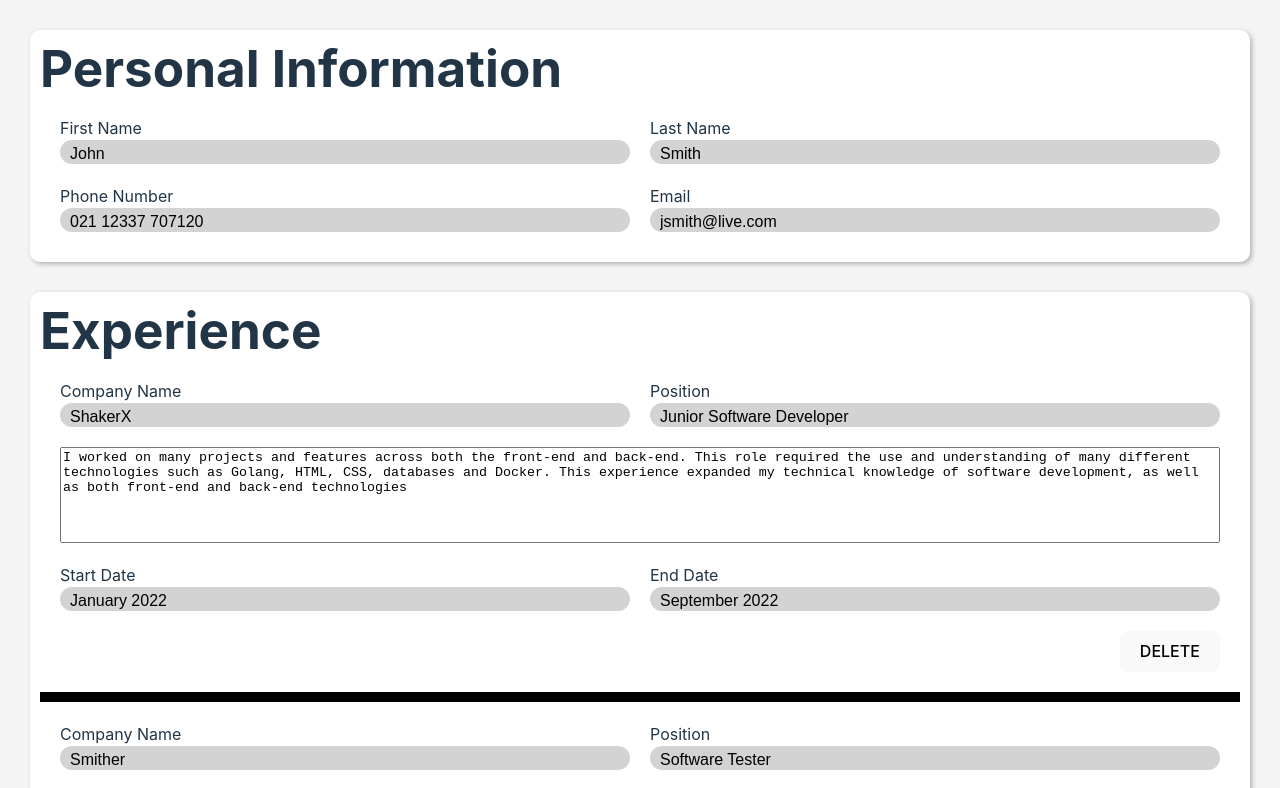
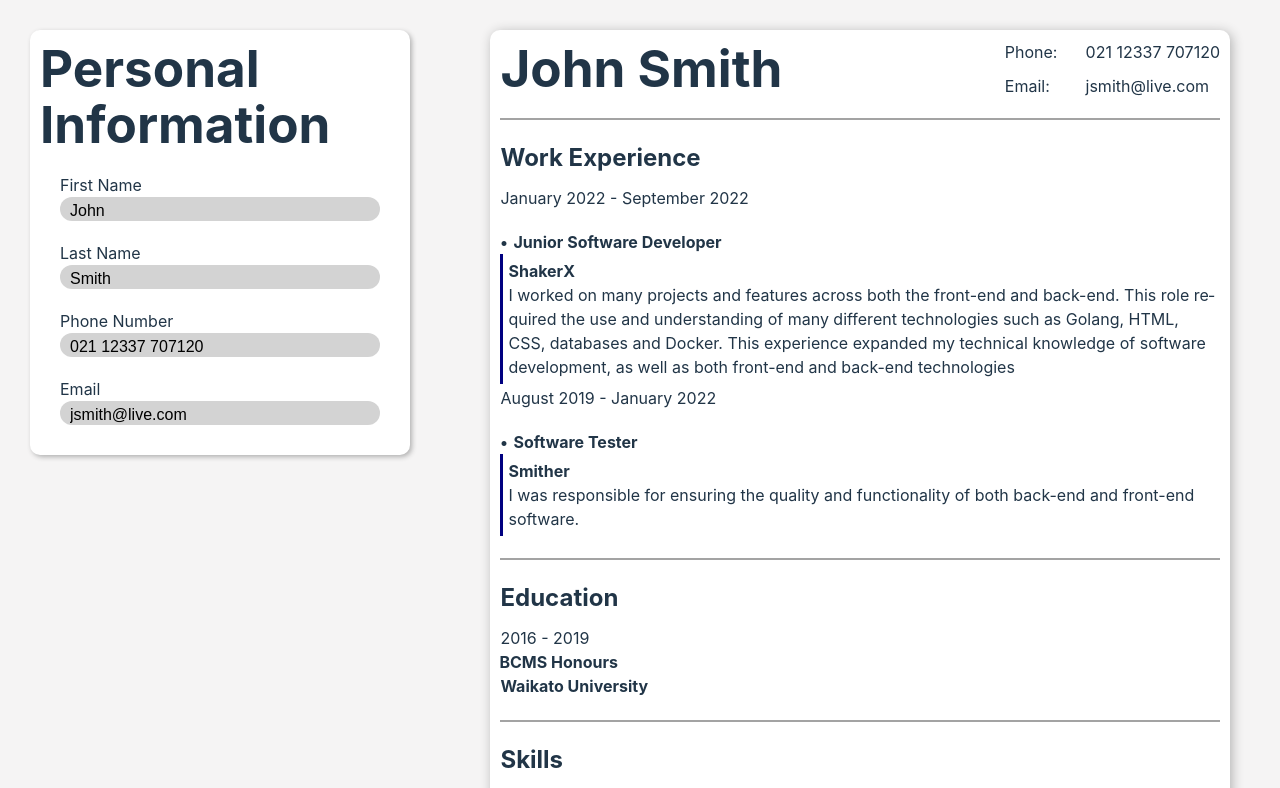
Before and after one commit to BrynyPatchett/cv-generator, a React (Vite) app: page / in a window 1280 px wide. Shown: the top 788 px of the page. Built offline with nearby package versions, Linux system fonts and the light colour scheme.

Commit message:
improved responsive design

```diff
--- a/src/App.css
+++ b/src/App.css
@@ -11,6 +11,10 @@
 }
 
 .app{
+  max-width: 100%;
   display: flex;
-  flex-wrap: wrap;
+  flex-direction: row;
+  @media (max-width:768px) {
+    flex-direction: column;
+  }
 }
--- a/src/App.jsx
+++ b/src/App.jsx
@@ -157,35 +157,35 @@ function App() {
           personalInfo={personinfo}
           updatePersonalInfo={updatePersonalInfo}
         />
-        <Panel
+        {/* <Panel
           credArray={careerExperiences}
           setCredArray={setcareerExperiences}
           largestId={largestExperienceId}
           panelTitle={"Experience"}
           sectionDescription={panelDescriptions["career"]}
-        />
-        <Panel
+        /> */}
+        {/* <Panel
           credArray={educationCredentials}
           setCredArray={setEducationCredentials}
           largestId={largestEducationId}
           panelTitle={"Education"}
           sectionDescription={panelDescriptions["education"]}
-        />
-        <Panel
+        /> */}
+        {/* <Panel
           credArray={skills}
           setCredArray={setSkills}
           largestId={largestSkillId}
           panelTitle={"Skills"}
           sectionDescription={panelDescriptions["skills"]}
-        />
+        /> */}
 
-        <Panel
+        {/* <Panel
           credArray={references}
           setCredArray={setReferences}
           largestId={largestReferenceId}
           panelTitle={"References"}
           sectionDescription={panelDescriptions["references"]}
-        />
+        /> */}
       </div>
       <div className="outputRight">
         <CVDisplay
--- a/src/index.css
+++ b/src/index.css
@@ -71,7 +71,7 @@ button:focus-visible {
 
 /*Non default styling starts here*/
 
-
+/*
 #root{
   display: flex;
   height: 100%;
@@ -80,7 +80,7 @@ button:focus-visible {
   @media (max-width: 768px) {
     flex-direction: column
   }
-}
+} */
 
 
 .inputLeft{
@@ -96,10 +96,8 @@ button:focus-visible {
   box-shadow: 2px 2px 12px rgb(177, 177, 177);
   background-color: rgb(255, 255, 255);
   margin: 30px 50px;
-  @media (max-width: 768px) {
-    flex:1;
-  }
+
   @media (max-width:768px) {
-    margin:10px;
+    margin:30px;
   }
 }
--- a/src/styles/inputComponents/personalInfo.css
+++ b/src/styles/inputComponents/personalInfo.css
@@ -1,6 +1,7 @@
 .personalInfo{
 display: grid;
-grid-template-columns: 1fr 1fr;
+grid-template-columns: repeat(auto-fit,  minmax(200px, 1fr));
+justify-content: center;
 gap: 20px;
 margin: 20px;
 @media (max-width: 768px) {
--- a/src/styles/outputComponents/infoDisplay.css
+++ b/src/styles/outputComponents/infoDisplay.css
@@ -20,6 +20,10 @@ h3{
 .info-section{
     display: flex;
     gap: 20px;
+    flex-wrap: wrap;
+    @media (max-width: 768px) {
+        flex-wrap: nowrap;
+      }
 }
 
 .title{
@@ -36,7 +40,6 @@ h3{
 
 
     @media (max-width: 768px) {
-
         max-width: 55px;
       }
 
```
